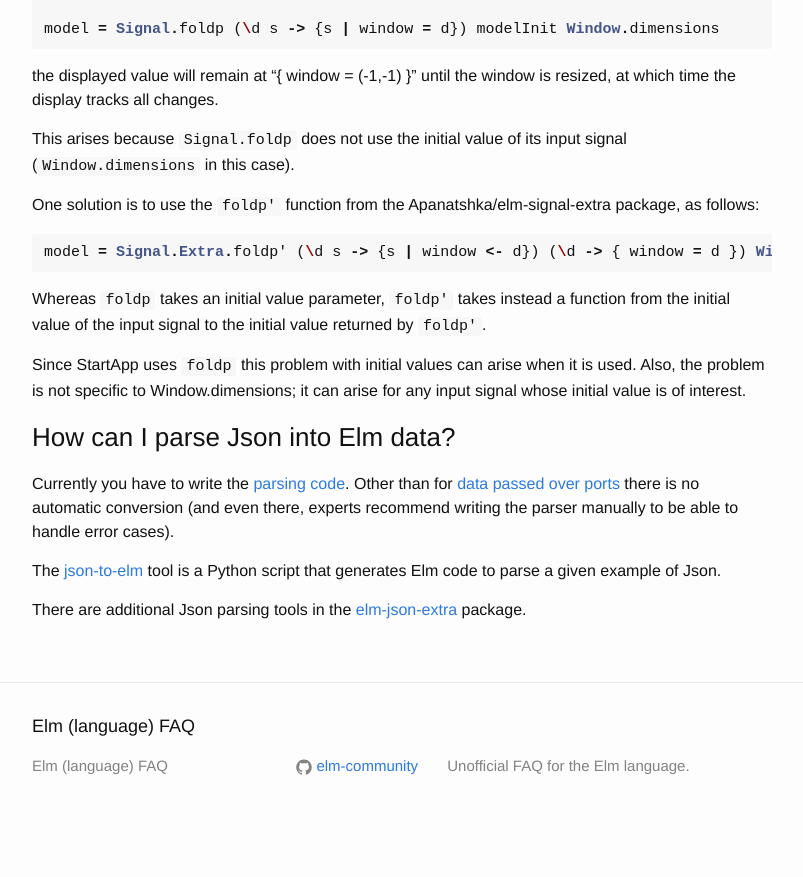
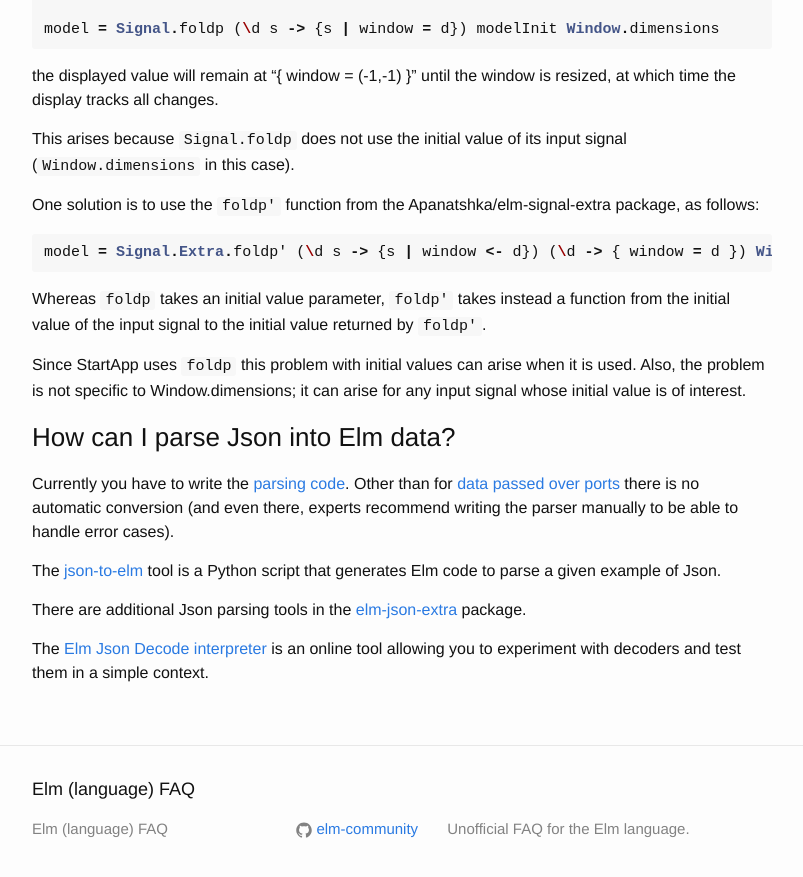
Before and after one commit to gunnarahlberg/elm-faq, a Jekyll site: the page built from index.md, in a window 1280 px wide and 900 px high, scrolled down 4278 px. Shown: the top 877 px of the window, without its empty margins (238-1041 px from the left). Built offline with Jekyll 4.4.1, drawn with Linux system fonts in a browser that asks for light colours; before the commit the page ends 5115 px from its top, so only the background shows below that.

Commit message:
Elm Json Decode interpreter

```diff
--- a/index.md
+++ b/index.md
@@ -186,3 +186,5 @@ cases).
 The [json-to-elm](https://github.com/eeue56/json-to-elm) tool is a Python script that generates Elm code to parse a given example of Json.
 
 There are additional Json parsing tools in the [elm-json-extra](http://package.elm-lang.org/packages/circuithub/elm-json-extra/latest/Json-Decode-Extra) package.
+
+The [Elm Json Decode interpreter](http://simonh1000.github.io/decoder/) is an online tool allowing you to experiment with decoders and test them in a simple context.
```
